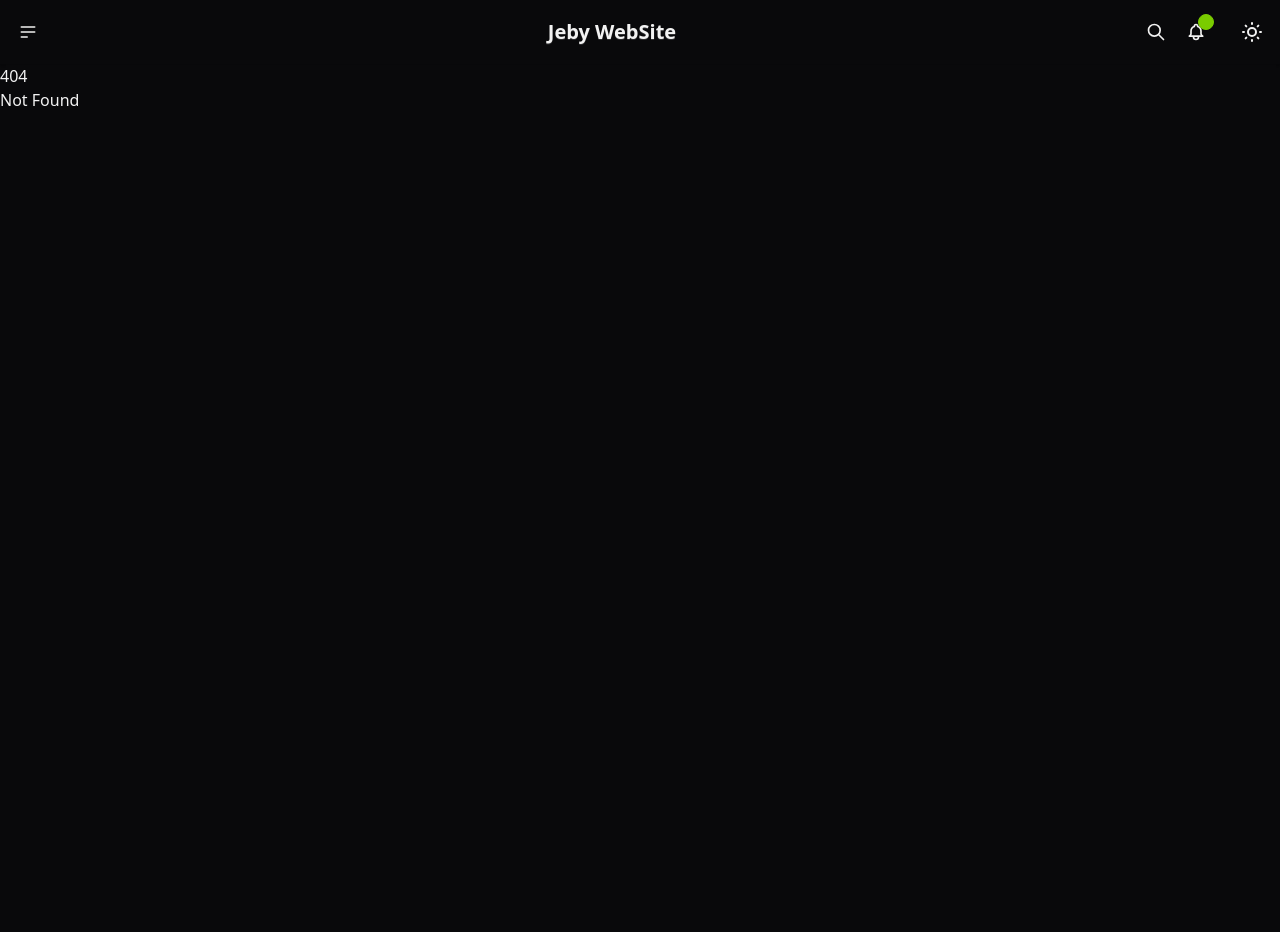
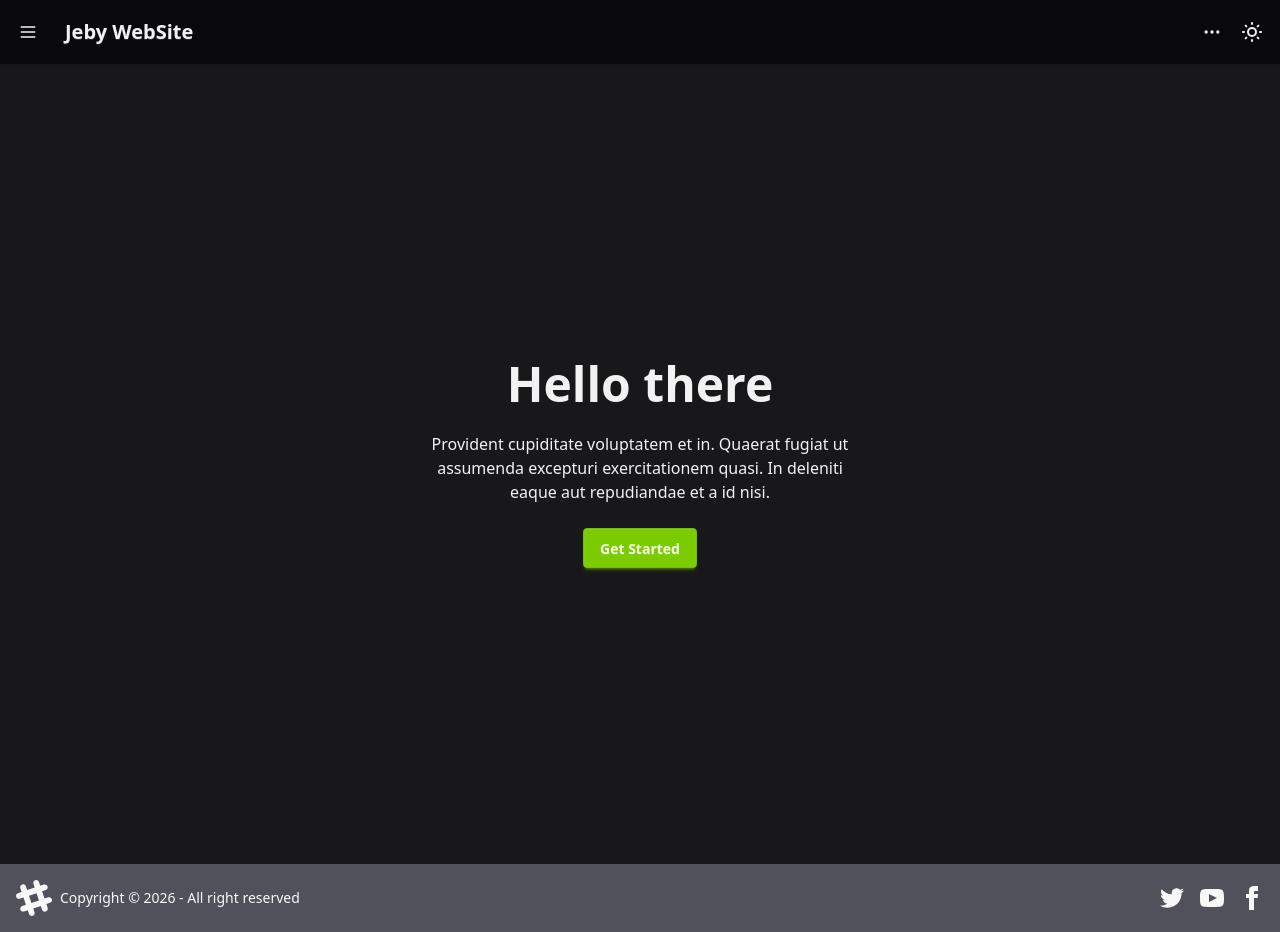
Before and after one commit to jeby-228/member_API_frontend, a SvelteKit app: page /about in a window 1280 px wide. Before the commit this address had no page. Before the commit the page ends 800 px from the top, so only its background shows below. Built offline with nearby package versions, Linux system fonts and the light colour scheme.

Commit message:
feat: add theme switcher component and integrate speed insights chore: update package dependencies and add sitemap route refactor: restructure layout and remove unused theme switcher file

```diff
--- a/package.json
+++ b/package.json
@@ -29,6 +29,7 @@
 		"globals": "^17.1.0",
 		"prettier": "^3.8.1",
 		"prettier-plugin-svelte": "^3.4.1",
+		"super-sitemap": "^1.0.7",
 		"svelte": "^5.48.2",
 		"svelte-check": "^4.3.5",
 		"typescript": "^5.9.3",
--- /dev/null
+++ b/src/app.d.ts
@@ -0,0 +1,13 @@
+// See https://svelte.dev/docs/kit/types#app.d.ts
+// for information about these interfaces
+declare global {
+	namespace App {
+		// interface Error {}
+		// interface Locals {}
+		// interface PageData {}
+		// interface PageState {}
+		// interface Platform {}
+	}
+}
+
+export {};
--- a/src/routes/+layout.svelte
+++ b/src/routes/+layout.svelte
@@ -1,79 +1,120 @@
-<script>
+<script lang="ts">
+	import { injectSpeedInsights } from '@vercel/speed-insights/sveltekit';
+	injectSpeedInsights();
+	import ThemeSwitcher from '$lib/components/ThemeSwitcher.svelte';
+	import favicon from '$lib/assets/favicon.svg';
 	import '../app.css';
-	import ThemeSwitcher from '../lib/components/themeswitcher.svelte';
+
+	let { children } = $props();
 </script>
 
+<svelte:head>
+	<link rel="icon" href={favicon} />
+</svelte:head>
+
 <div class="navbar bg-base-100 shadow-sm">
-	<div class="navbar-start">
-		<div class="dropdown">
-			<div tabindex="0" role="button" class="btn btn-ghost btn-circle">
+	<div class="flex-none">
+		<button class="btn btn-square btn-ghost">
 			<svg
 				xmlns="http://www.w3.org/2000/svg"
-					class="h-5 w-5"
 				fill="none"
 				viewBox="0 0 24 24"
-					stroke="currentColor"
+				class="inline-block h-5 w-5 stroke-current"
 			>
 				<path
 					stroke-linecap="round"
 					stroke-linejoin="round"
 					stroke-width="2"
-						d="M4 6h16M4 12h16M4 18h7"
-					/>
+					d="M4 6h16M4 12h16M4 18h16"
+				></path>
 			</svg>
+		</button>
 	</div>
-			<ul
-				tabindex="-1"
-				class="menu menu-sm dropdown-content bg-base-100 rounded-box z-1 mt-3 w-52 p-2 shadow"
-			>
-				<li><a>Homepage</a></li>
-				<li><a>Portfolio</a></li>
-				<li><a>About</a></li>
-			</ul>
+	<div class="flex-1">
+		<a class="btn btn-ghost text-xl" href="/">Jeby WebSite</a>
 	</div>
-	</div>
-	<div class="navbar-center">
-		<a class="btn btn-ghost text-xl">Jeby WebSite</a>
-	</div>
-	<div class="navbar-end">
-		<button class="btn btn-ghost btn-circle">
+	<div class="flex-none">
+		<button class="btn btn-square btn-ghost">
 			<svg
 				xmlns="http://www.w3.org/2000/svg"
-				class="h-5 w-5"
 				fill="none"
 				viewBox="0 0 24 24"
-				stroke="currentColor"
+				class="inline-block h-5 w-5 stroke-current"
 			>
 				<path
 					stroke-linecap="round"
 					stroke-linejoin="round"
 					stroke-width="2"
-					d="M21 21l-6-6m2-5a7 7 0 11-14 0 7 7 0 0114 0z"
-				/>
+					d="M5 12h.01M12 12h.01M19 12h.01M6 12a1 1 0 11-2 0 1 1 0 012 0zm7 0a1 1 0 11-2 0 1 1 0 012 0zm7 0a1 1 0 11-2 0 1 1 0 012 0z"
+				></path>
 			</svg>
 		</button>
-		<button class="btn btn-ghost btn-circle">
-			<div class="indicator">
-				<svg
-					xmlns="http://www.w3.org/2000/svg"
-					class="h-5 w-5"
-					fill="none"
-					viewBox="0 0 24 24"
-					stroke="currentColor"
-				>
-					<path
-						stroke-linecap="round"
-						stroke-linejoin="round"
-						stroke-width="2"
-						d="M15 17h5l-1.405-1.405A2.032 2.032 0 0118 14.158V11a6.002 6.002 0 00-4-5.659V5a2 2 0 10-4 0v.341C7.67 6.165 6 8.388 6 11v3.159c0 .538-.214 1.055-.595 1.436L4 17h5m6 0v1a3 3 0 11-6 0v-1m6 0H9"
-					/>
-				</svg>
-				<span class="badge badge-xs badge-primary indicator-item"></span>
 	</div>
-		</button>
-	</div>
-	<div class="ml-4">
+	<div class="flex-none">
 		<ThemeSwitcher />
 	</div>
 </div>
-<slot />
+
+<main>
+	{@render children()}
+</main>
+
+<footer class="footer sm:footer-horizontal bg-neutral text-neutral-content items-center p-4">
+	<aside class="grid-flow-col items-center">
+		<svg
+			width="36"
+			height="36"
+			viewBox="0 0 24 24"
+			xmlns="http://www.w3.org/2000/svg"
+			fill-rule="evenodd"
+			clip-rule="evenodd"
+			class="fill-current"
+		>
+			<path
+				d="M22.672 15.226l-2.432.811.841 2.515c.33 1.019-.209 2.127-1.23 2.456-1.15.325-2.148-.321-2.463-1.226l-.84-2.518-5.013 1.677.84 2.517c.391 1.203-.434 2.542-1.831 2.542-.88 0-1.601-.564-1.86-1.314l-.842-2.516-2.431.809c-1.135.328-2.145-.317-2.463-1.229-.329-1.018.211-2.127 1.231-2.456l2.432-.809-1.621-4.823-2.432.808c-1.355.384-2.558-.59-2.558-1.839 0-.817.509-1.582 1.327-1.846l2.433-.809-.842-2.515c-.33-1.02.211-2.129 1.232-2.458 1.02-.329 2.13.209 2.461 1.229l.842 2.515 5.011-1.677-.839-2.517c-.403-1.238.484-2.553 1.843-2.553.819 0 1.585.509 1.85 1.326l.841 2.517 2.431-.81c1.02-.33 2.131.211 2.461 1.229.332 1.018-.21 2.126-1.23 2.456l-2.433.809 1.622 4.823 2.433-.809c1.242-.401 2.557.484 2.557 1.838 0 .819-.51 1.583-1.328 1.847m-8.992-6.428l-5.01 1.675 1.619 4.828 5.011-1.674-1.62-4.829z"
+			></path>
+		</svg>
+		<p>Copyright © {new Date().getFullYear()} - All right reserved</p>
+	</aside>
+	<nav class="grid-flow-col gap-4 md:place-self-center md:justify-self-end">
+		<a>
+			<svg
+				xmlns="http://www.w3.org/2000/svg"
+				width="24"
+				height="24"
+				viewBox="0 0 24 24"
+				class="fill-current"
+			>
+				<path
+					d="M24 4.557c-.883.392-1.832.656-2.828.775 1.017-.609 1.798-1.574 2.165-2.724-.951.564-2.005.974-3.127 1.195-.897-.957-2.178-1.555-3.594-1.555-3.179 0-5.515 2.966-4.797 6.045-4.091-.205-7.719-2.165-10.148-5.144-1.29 2.213-.669 5.108 1.523 6.574-.806-.026-1.566-.247-2.229-.616-.054 2.281 1.581 4.415 3.949 4.89-.693.188-1.452.232-2.224.084.626 1.956 2.444 3.379 4.6 3.419-2.07 1.623-4.678 2.348-7.29 2.04 2.179 1.397 4.768 2.212 7.548 2.212 9.142 0 14.307-7.721 13.995-14.646.962-.695 1.797-1.562 2.457-2.549z"
+				></path>
+			</svg>
+		</a>
+		<a>
+			<svg
+				xmlns="http://www.w3.org/2000/svg"
+				width="24"
+				height="24"
+				viewBox="0 0 24 24"
+				class="fill-current"
+			>
+				<path
+					d="M19.615 3.184c-3.604-.246-11.631-.245-15.23 0-3.897.266-4.356 2.62-4.385 8.816.029 6.185.484 8.549 4.385 8.816 3.6.245 11.626.246 15.23 0 3.897-.266 4.356-2.62 4.385-8.816-.029-6.185-.484-8.549-4.385-8.816zm-10.615 12.816v-8l8 3.993-8 4.007z"
+				></path>
+			</svg>
+		</a>
+		<a>
+			<svg
+				xmlns="http://www.w3.org/2000/svg"
+				width="24"
+				height="24"
+				viewBox="0 0 24 24"
+				class="fill-current"
+			>
+				<path
+					d="M9 8h-3v4h3v12h5v-12h3.642l.358-4h-4v-1.667c0-.955.192-1.333 1.115-1.333h2.885v-5h-3.808c-3.596 0-5.192 1.583-5.192 4.615v3.385z"
+				></path>
+			</svg>
+		</a>
+	</nav>
+</footer>
--- /dev/null
+++ b/src/routes/about/+page.svelte
@@ -0,0 +1,12 @@
+<div class="hero bg-base-200 min-h-screen">
+	<div class="hero-content text-center">
+		<div class="max-w-md">
+			<h1 class="text-5xl font-bold">Hello there</h1>
+			<p class="py-6">
+				Provident cupiditate voluptatem et in. Quaerat fugiat ut assumenda excepturi exercitationem
+				quasi. In deleniti eaque aut repudiandae et a id nisi.
+			</p>
+			<button class="btn btn-primary">Get Started</button>
+		</div>
+	</div>
+</div>
--- /dev/null
+++ b/src/routes/sitemap.xml/+server.ts
@@ -0,0 +1,9 @@
+// /src/routes/sitemap.xml/+server.ts
+import * as sitemap from 'super-sitemap';
+import type { RequestHandler } from '@sveltejs/kit';
+
+export const GET: RequestHandler = async ({ url }) => {
+    return await sitemap.response({
+        origin: url.origin
+    });
+};
```
Also changed, not shown: src/lib/components/ThemeSwitcher.svelte (renamed from src/lib/components/themeswitcher.svelte), 2 other files (tests, documents, lock files or other folders). Lines whose indentation alone changed are shown as unchanged.
